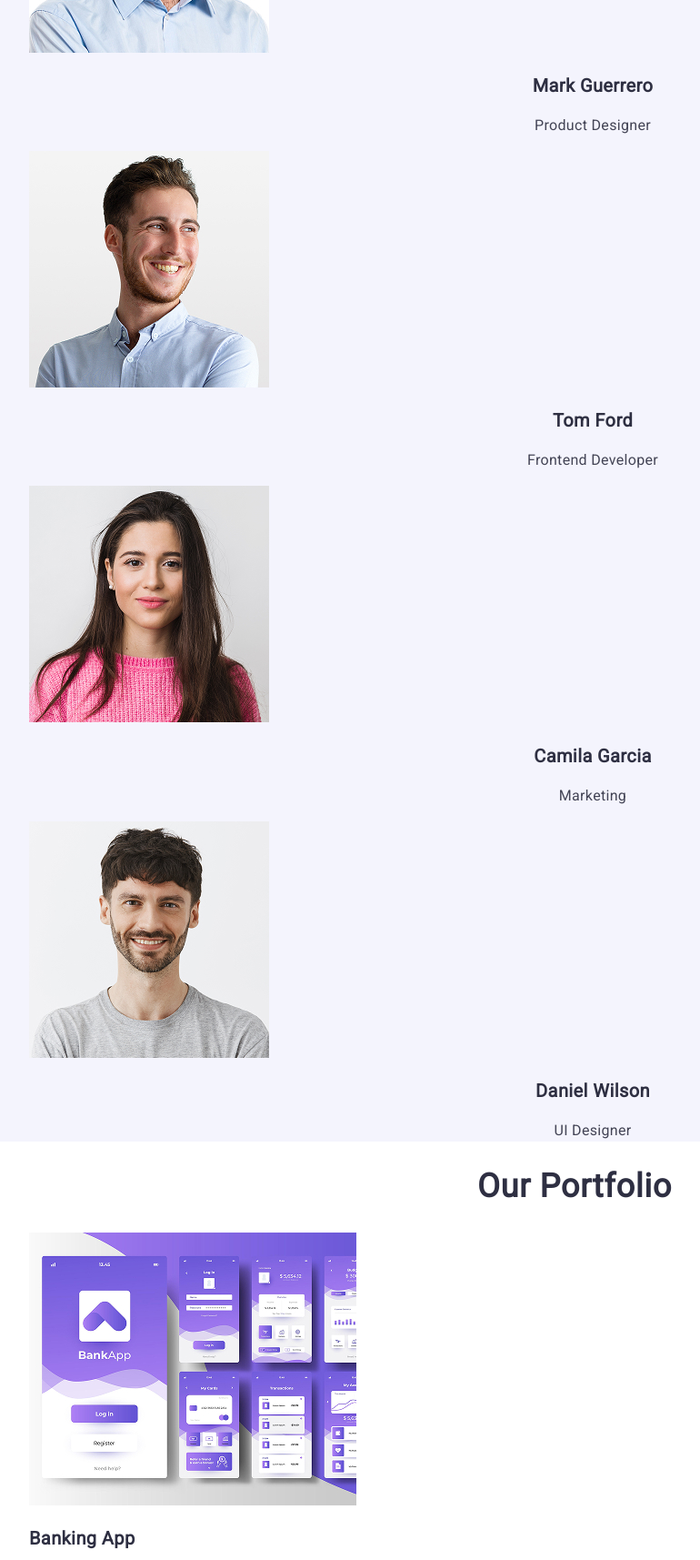
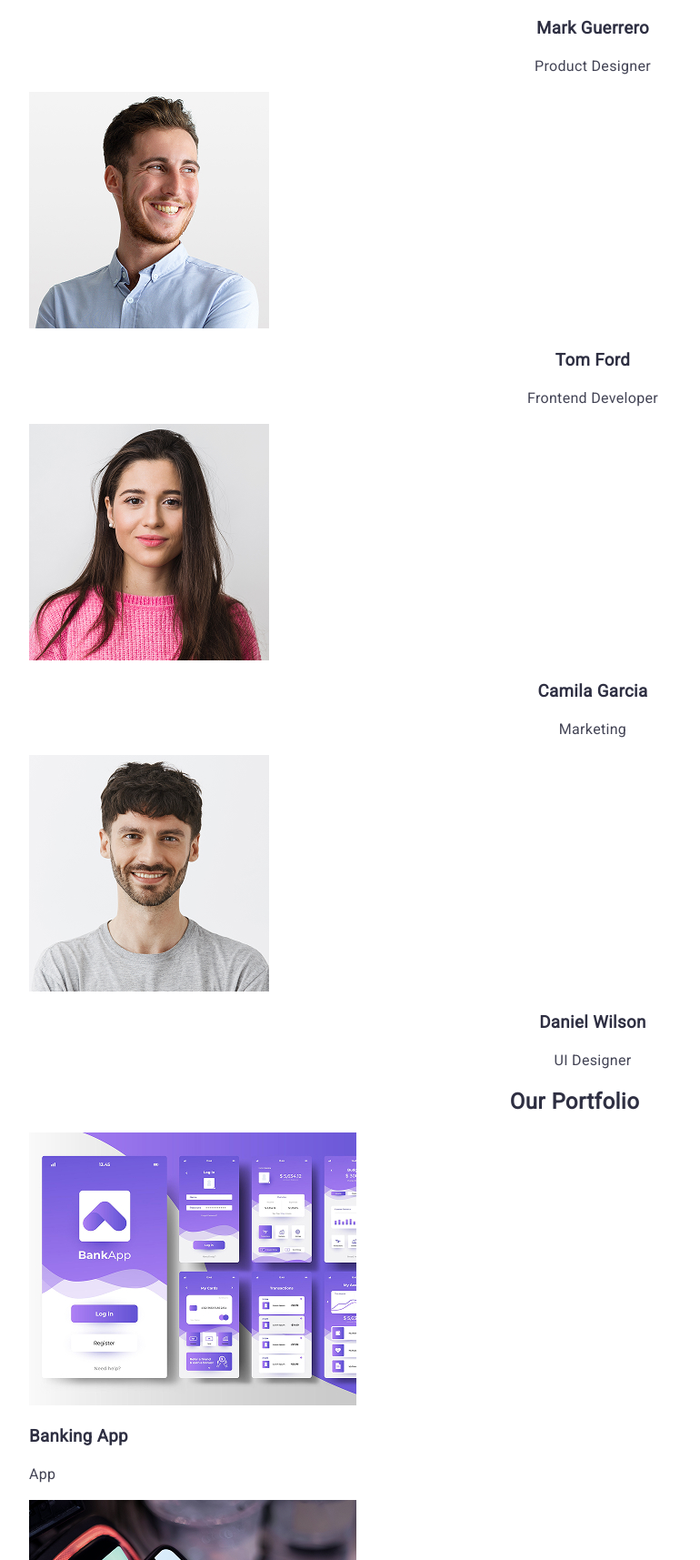
Before and after one commit to yuriysandalenko/goit-markup-hw-02, a plain HTML site: page index.html in a window 1280 px wide. Shown: the part 1085-2800 px from the top of the page at 91% size, without its empty margins (8-778 px from the left). Drawn offline with nearby package versions, Linux system fonts and the light colour scheme.

Commit message:
“css6”

```diff
--- a/css/styles.css
+++ b/css/styles.css
@@ -71,8 +71,8 @@ a {
 .main-but:focus {
 background-color: #404bbf;
 }
-.title-h2 {
-
+.title-team {
+    text-transform: capitalize
     font-size: 36px;
     line-height: 1.11;
     letter-spacing: 0.02em;
@@ -95,11 +95,12 @@ background-color: #404bbf;
         color: #434455;
 }
 
-.section-team {
-    background-color: #f4f4fd;";
+.develop-photo {
+    background-color:#fff;
 }
-.title-specialist-h3 {
+.title-specialist {
         text-transform: capitalize;
+        font-weight: 500
         font-size: 20px;
         line-height: 1.2;
         letter-spacing: 0.02em;
@@ -119,7 +120,9 @@ background-color: #404bbf;
 background-color: #fff;
 }
 
-.title-h3-portfolio {
+.title-portfolio {
+    text-transform: capitalize
+    font-weight: 500
     font-size: 20px;
         line-height: 1.2;
         letter-spacing: 0.02em;
--- a/index.html
+++ b/index.html
@@ -65,87 +65,87 @@
                     </p>
                 </li>
                 <li class="strategy-list">
-                    <h3 class="strategy-item-h3">Technologies</h3>
+                    <h3 class="strategy-item-title">Technologies</h3>
                     <p class="strategy-item-desc">Design practice focused on digital experiences. We bring forth a deep passion for
                         problem-solving.</p>
                 </li>
             </ul>
         </section>
         <section class="section-team">
-            <h2 class="title-h2">Our Team</h2>
+            <h2 class="title-team">Our Team</h2>
             <ul>
-                <li>
+                <li class="develop-photo">
 
                     <img  src="./images/mark_guerrero1.jpg" alt="Product Designer" width="264" height="260">
-                    <h3 class="title-specialist-h3">Mark Guerrero</h3>
+                    <h3 class="title-specialist">Mark Guerrero</h3>
                     <p class="specialist-item">Product Designer</p>
 
                 </li>
-                <li>
+                <li class="develop-photo">
 
                     <img src="./images/tom_ford2.jpg" alt="Frontend Developer" width="264" height="260">
-                    <h3 class="title-specialist-h3">Tom Ford</h3>
+                    <h3 class="title-specialist">Tom Ford</h3>
                     <p class="specialist-item">Frontend Developer</p>
 
                 </li>
-                <li>
+                <li class="develop-photo">
 
                     <img src="./images/camila_garcia3.jpg" alt="Marketing" width="264" height="260">
-                    <h3 class="title-specialist-h3">Camila Garcia</h3>
+                    <h3 class="title-specialist">Camila Garcia</h3>
                     <p class="specialist-item">Marketing</p>
 
                 </li>
-                <li>
+                <li class="develop-photo">
 
                     <img src="./images/daniel_wilson4.jpg" alt="UI Designer" width="264" height="260">
-                    <h3 class="title-specialist-h3">Daniel Wilson</h3>
+                    <h3 class="title-specialist">Daniel Wilson</h3>
                     <p class="specialist-item">UI Designer</p>
 
                 </li>
             </ul>
         </section>
         <section class="section-portfolio">
-            <h2 class="title-h2">Our Portfolio</h2>
+            <h2 class="title-team">Our Portfolio</h2>
             <ul>
                 <li>
 
                     <img src="./images/bankingapp1.jpg" alt="bankingapp" width="360">
-                    <h3 class="title-h3-portfolio">Banking App</h3>
+                    <h3 class="title-portfolio">Banking App</h3>
                     <p class="text-item">App</p>
 
                 </li>
                 <li>
 
                     <img src="./images/cashlesspayment2.jpg" alt="cashless payment" width="360">
-                    <h3 class="title-h3-portfolio">Cashless Payment</h3>
+                    <h3 class="title-portfolio">Cashless Payment</h3>
                     <p class="text-item">Marketing</p>
 
                 </li>
                 <li>
 
                     <img src="./images/meditationapp3.jpg" alt="meditationapp" width="360">
-                    <h3 class="title-h3-portfolio">Meditation App</h3>
+                    <h3 class="title-portfolio">Meditation App</h3>
                     <p class="text-item">App</p>
 
                 </li>
                 <li>
 
                     <img src="./images/taxiservice4.jpg" alt="taxiservice" width="360">
-                    <h3 class="title-h3-portfolio">Taxi Service</h3>
+                    <h3 class="title-portfolio">Taxi Service</h3>
                     <p class="text-item">Marketing</p>
 
                 </li>
                 <li>
 
                     <img src="./images/screenillustrations5.jpg" alt="screenillustrations" width="360">
-                    <h3 class="title-h3-portfolio">Screen Illustrations</h3>
+                    <h3 class="title-portfolio">Screen Illustrations</h3>
                     <p class="text-item">Design</p>
 
                 </li>
                 <li>
 
                     <img src="./images/onlinecourses6.jpg" alt="onlinecourses" width="360">
-                    <h3 class="title-h3-portfolio">Online Courses</h3>
+                    <h3 class="title-portfolio">Online Courses</h3>
                     <p class="text-item">Marketing</p>
 
                 </li>
```
